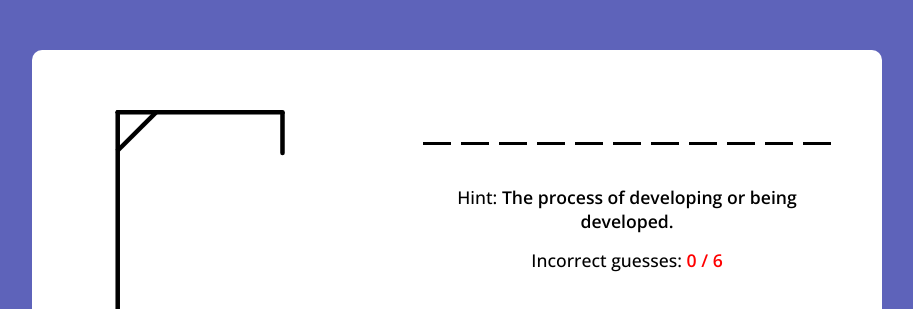
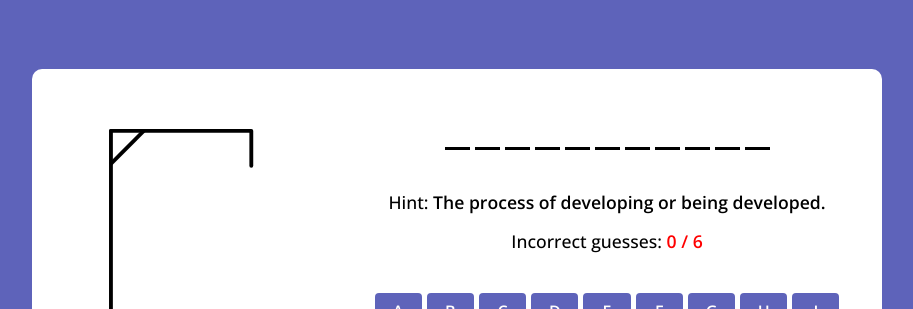
Before and after one commit to alwe009/hangman-game, a plain HTML site: page index.html in a window 1280 px wide. Shown: the part 130-439 px from the top of the page, without its empty margins (183-1096 px from the left). Drawn offline with nearby package versions, Linux system fonts and the light colour scheme.

Commit message:
working version with smaller img

```diff
--- a/style.css
+++ b/style.css
@@ -24,7 +24,7 @@ body {
   border-radius: 10px;
 }
 .hangman-box img {
-  max-width: 270px;
+  max-width: 230px;
 }
 .hangman-box h1 {
   font-size: 1.45rem;
@@ -37,10 +37,10 @@ body {
   display: flex;
   align-items: center;
   justify-content: center;
-  gap: 10px;
+  gap: 5px;
 }
 .word-display .letter {
-  width: 28px;
+  width: 25px;
   font-size: 2rem;
   font-weight: 600;
   text-transform: uppercase;
```
